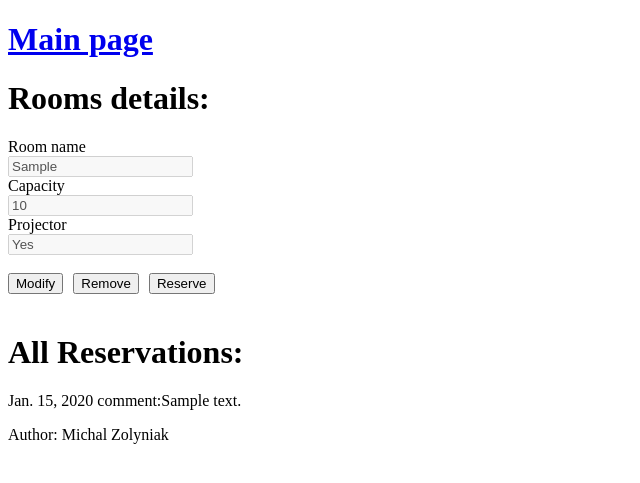
After one commit to michalzolyniak/room_reservation_app_django, a Django app: page /room/room_reservations/1/ in a window 1280 px wide. The commit adds this page. Shown: the top 483 px of the page, without its empty margins (0-640 px from the left). Run offline with Django 4.2, Linux system fonts and the light colour scheme; tables that the repository leaves empty hold one stand-in row (values such as "Sample post").

Commit message:
Small changes

```diff
--- a/reservation/urls.py
+++ b/reservation/urls.py
@@ -16,7 +16,7 @@ Including another URLconf
 from django.contrib import admin
 from django.urls import path
 from room_reservation.views import main_page, AddNewRoom, \
-    Rooms, DeleteRoom, ModifyRoom, ReserveRoom
+    Rooms, DeleteRoom, ModifyRoom, ReserveRoom, RoomReservations
 
 urlpatterns = [
     path('admin/', admin.site.urls),
@@ -26,4 +26,5 @@ urlpatterns = [
     path('room/delete/<int:room_id>/', DeleteRoom.as_view()),
     path('room/modify/<int:room_id>/', ModifyRoom.as_view()),
     path('room/reserve/<int:room_id>/', ReserveRoom.as_view()),
+    path('room/room_reservations/<int:room_id>/', RoomReservations.as_view()),
 ]
--- a/room_reservation/models.py
+++ b/room_reservation/models.py
@@ -1,4 +1,5 @@
 from django.db import models
+import datetime
 
 
 # Create your models here.
@@ -19,7 +20,11 @@ class Reservation(models.Model):
 
 
 def get_rooms():
-    return Room.objects.all()
+    rooms = Room.objects.all()
+    for room in rooms:
+        reservation_dates = [reservation.date for reservation in room.reservation_set.all()]
+        room.reserved = datetime.date.today() in reservation_dates
+    return rooms
 
 
 def get_room_detail(room_id):
@@ -68,3 +73,16 @@ def reserve_room(room_id, reservation_date, comment):
     except Exception as e:
         message = "Database error"
     return message
+
+
+def get_room_reservations(room_id):
+    room_reservations = Reservation.objects.all()
+    return room_reservations.filter(room_id_id=room_id)
+
+
+def check_room_reservations(room_id, date):
+    room_reservations = Reservation.objects.all()
+    if room_reservations.filter(room_id_id=room_id, date=date).count() > 0:
+        return True
+    else:
+        return False
--- /dev/null
+++ b/room_reservation/templates/room_reservations.html
@@ -0,0 +1,36 @@
+{% extends "main.html" %}
+{% block content %}
+    <h1>Rooms details:</h1>
+    {% for room in room_details %}
+        <label>Room name</label><br>
+        <input name="room_name" type="text" maxlength="255" value={{room.name}} disabled><br>
+        <label>Capacity</label><br>
+        <input name="capacity" type="number" value={{room.capacity}} disabled><br>
+        <label>Projector</label><br>
+        {% if room.projector %}
+             <input name="projector" type="text" value="Yes" disabled><br>
+        {% else %}
+            <input name="projector" type="text" value="Yes" disabled><br>
+        {% endif %}
+        <br>
+        <div style="display:flex; flex-direction: row;column-gap: 5px;">
+            <form action="/room/modify/{{room.id}}/">
+                <input type="submit" value="Modify"/>
+            </form>
+            <br>
+            <form action="/room/delete/{{room.id}}">
+                <input type="submit" value="Remove"/>
+            </form>
+            <br>
+            <form action="/room/reserve/{{room.id}}">
+                <input type="submit" value="Reserve"/>
+            </form>
+        </div>
+    {% endfor %}
+
+    <br>
+    <h1>All Reservations:</h1>
+    {% for reservation in room_reservations %}
+        <p>{{ reservation.date }} comment:{{ reservation.comment }}</p>
+    {% endfor %}
+{% endblock %}
--- a/room_reservation/views.py
+++ b/room_reservation/views.py
@@ -6,7 +6,7 @@ from django.views import View
 from room_reservation.check_functions import check_room, check_capacity, room_available, \
     bad_reservation_date, check_post_data
 from room_reservation.models import add_new_room, get_rooms, delete_room, \
-    get_room_detail, update_room, reserve_room
+    get_room_detail, update_room, reserve_room, get_room_reservations, check_room_reservations
 
 
 # Create your views here.
@@ -59,7 +59,8 @@ class Rooms(View):
     def get(self, request):
         rooms = get_rooms()
         return render(request, 'rooms.html', {
-            'rooms': rooms
+            'rooms': rooms,
+            # 'current_reservations': current_reservations
         })
 
 
@@ -139,3 +140,14 @@ class ReserveRoom(View):
             })
         else:
             return redirect("room-list")
+
+
+@method_decorator(csrf_exempt, name='dispatch')
+class RoomReservations(View):
+    def get(self, request, room_id):
+        room_details = get_room_detail(room_id)
+        room_reservations = get_room_reservations(room_id)
+        return render(request, 'room_reservations.html', {
+            'room_details': room_details,
+            'room_reservations': room_reservations
+        })
```
Also changed, not shown: room_reservation/templates/rooms.html (+15 -3 lines).
